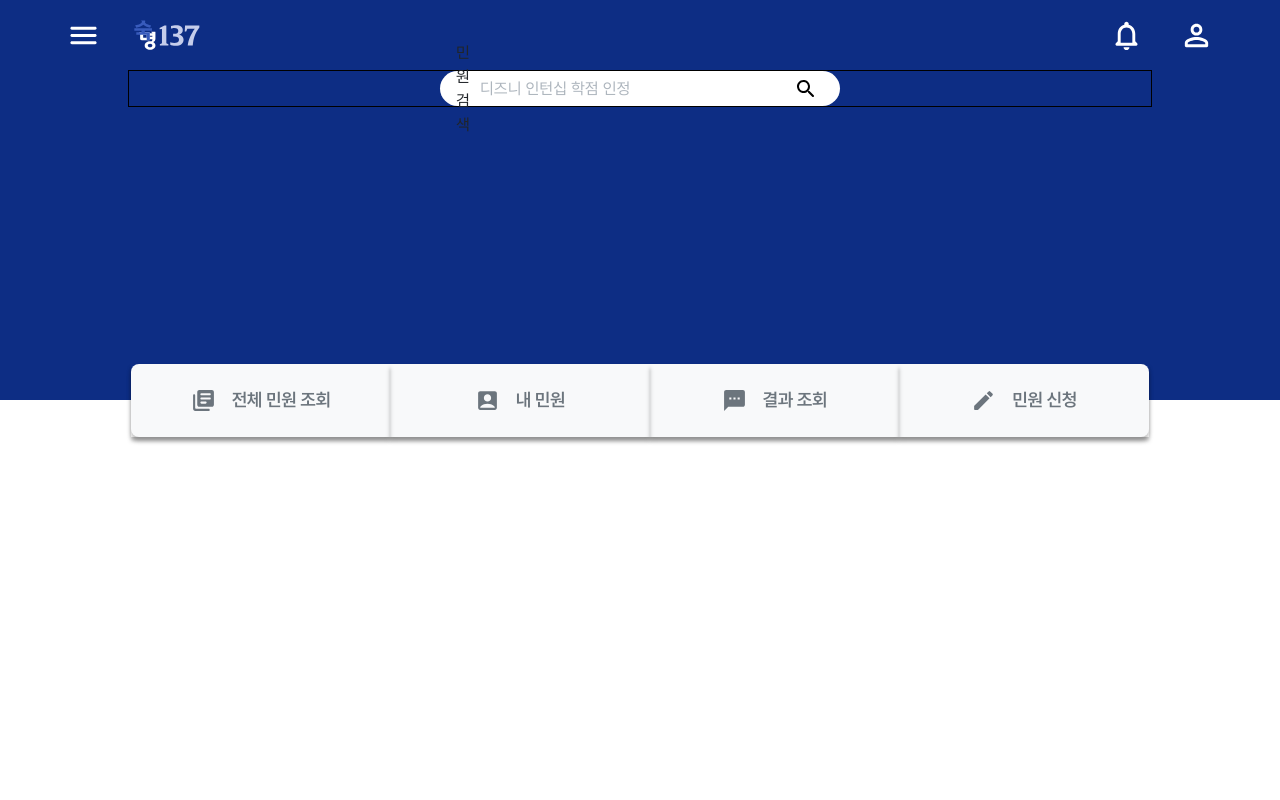
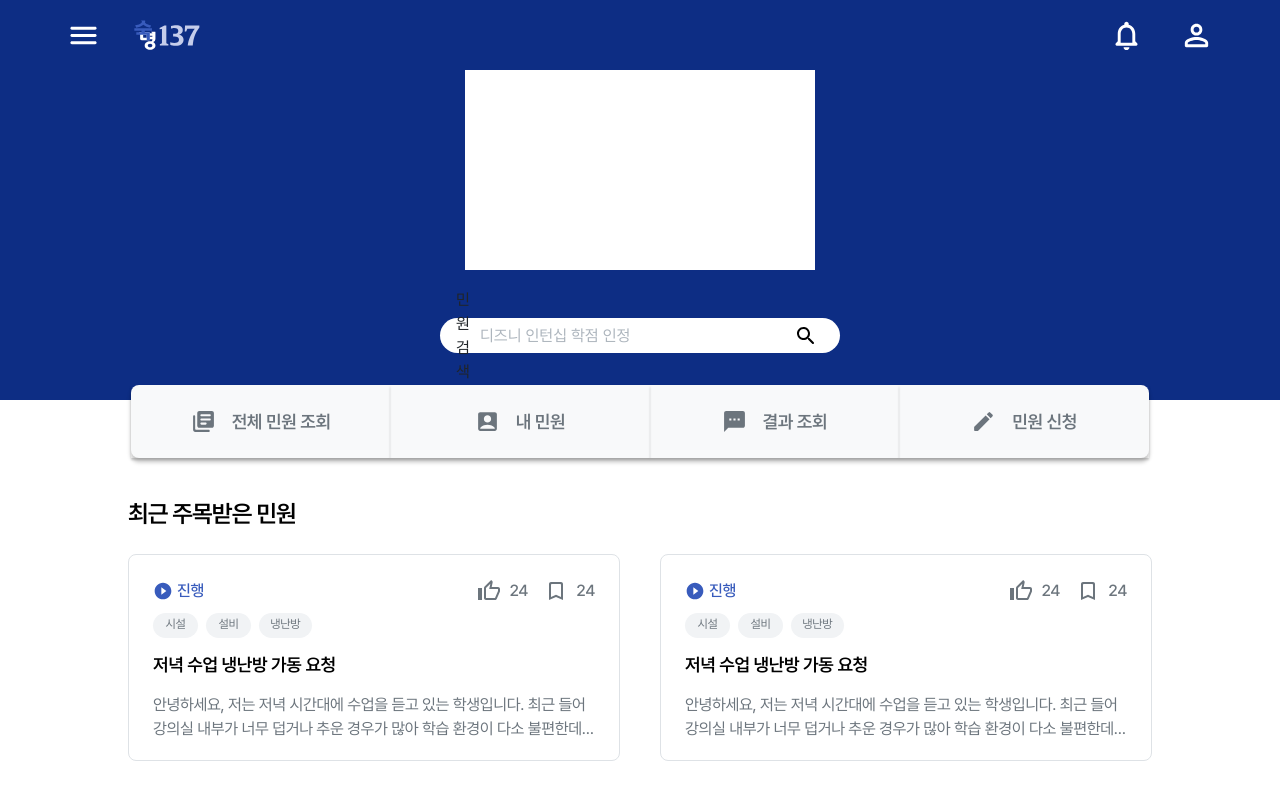
Before and after one commit to waieiches/SM-137-Frontend, a React (Vite) app: page / in a window 1280 px wide. Built offline with nearby package versions, Linux system fonts and the light colour scheme.

Commit message:
feat : home 페이지 레이아웃을 설정한다

```diff
--- a/src/components/content/ContentBox.tsx
+++ b/src/components/content/ContentBox.tsx
@@ -41,7 +41,7 @@ const Container = styled.div<ContainerProps>`
   &:hover {
     border: 1px solid var(--gray4-placeholder-low);
   }
-  @media screen and (max-width: 480px) {
+  @media screen and (max-width: 768px) {
     display: inline-flex;
     padding: 1rem;
     width: auto;
--- a/src/components/quick-link/QuickLink.tsx
+++ b/src/components/quick-link/QuickLink.tsx
@@ -12,9 +12,6 @@ const QuickLinkWrapper = styled.div`
   background-color: var(--gray1-background);
   width: 100%;
   cursor: pointer;
-  @media screen and (max-width: 768px) {
-    width: 100%;
-  }
 `;
 
 const QuickLinkDisplay = styled.div`
--- a/src/components/quick-link/QuickLinkItem.tsx
+++ b/src/components/quick-link/QuickLinkItem.tsx
@@ -12,7 +12,7 @@ const QuickLinkIconTextItem = styled.div`
   justify-content: center;
   padding: 1.5rem 4.5rem;
   gap: 1rem;
-  box-shadow: 0px 4px 4px rgba(0, 0, 0, 0.25);
+  box-shadow: 0px 2px 2px rgba(0, 0, 0, 0.15);
   flex: 1;
   width: 25%;
   @media screen and (max-width: 768px) {
--- a/src/pages/Home.tsx
+++ b/src/pages/Home.tsx
@@ -1,27 +1,67 @@
 import styled from "@emotion/styled";
 import SearchBar from "../components/search-bar/SearchBar";
 import QuickLink from "../components/quick-link/QuickLink";
+import ContentBox from "../components/content/ContentBox";
 
 const HomeContainer = styled.div`
+  height: 100%;
   display: flex;
   flex-direction: column;
   align-items: center;
 `;
 const QuickLinkContainer = styled.div`
-  position: absolute;
-  top: calc(50% - 36.5px);
+  margin: 2rem;
+`;
+const Title = styled.h2`
+  width: 100%;
+`;
+const SearchContainer = styled.div`
+  height: 50%;
+  display: flex;
+  flex-direction: column;
+  align-items: center;
+  gap: 3rem;
+`;
+const ContentContainer = styled.div`
+  width: 100%;
+  height: 50%;
+  display: flex;
+  flex-direction: column;
+  gap: 1rem;
+`;
+const ContentBoxContainer = styled.div`
+  display: flex;
+  gap: 2.5rem;
   @media screen and (max-width: 768px) {
-    top: calc(50% - 52px);
+    flex-direction: column;
   }
+`;
+/*키워드 컴포넌트 (임시) */
+const KeyWordTemp = styled.div`
+  width: 350px;
+  height: 200px;
+  background-color: var(--white);
 `;
 
 const Home = () => {
   return (
     <HomeContainer>
-      <SearchBar />
+      <SearchContainer>
+        <KeyWordTemp />
+        <SearchBar />
+      </SearchContainer>
+
       <QuickLinkContainer>
         <QuickLink />
       </QuickLinkContainer>
+
+      <ContentContainer>
+        <Title>최근 주목받은 민원</Title>
+        <ContentBoxContainer>
+          <ContentBox type="large" />
+          <ContentBox type="large" />
+        </ContentBoxContainer>
+      </ContentContainer>
     </HomeContainer>
   );
 };
--- a/src/pages/Layout.tsx
+++ b/src/pages/Layout.tsx
@@ -11,8 +11,6 @@ const Wrap = styled.div`
 `;
 const OutletLayout = styled.div`
   width: 80%;
-  /*삭제 예정, 가이드라인 */
-  border: 1px solid #000;
 `;
 const ColoredLayout = styled.div<{ bgc: string }>`
   width: 100%;
```
